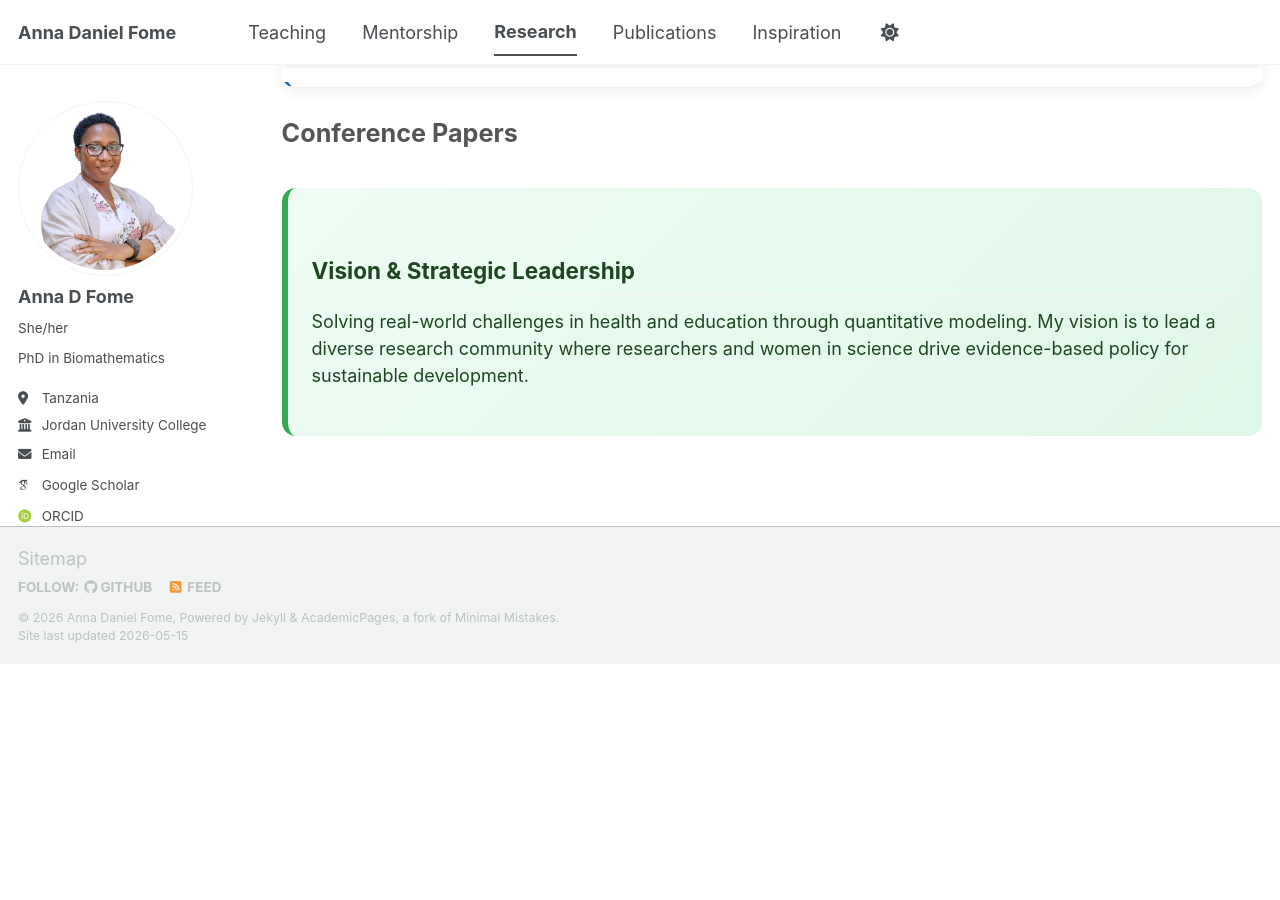
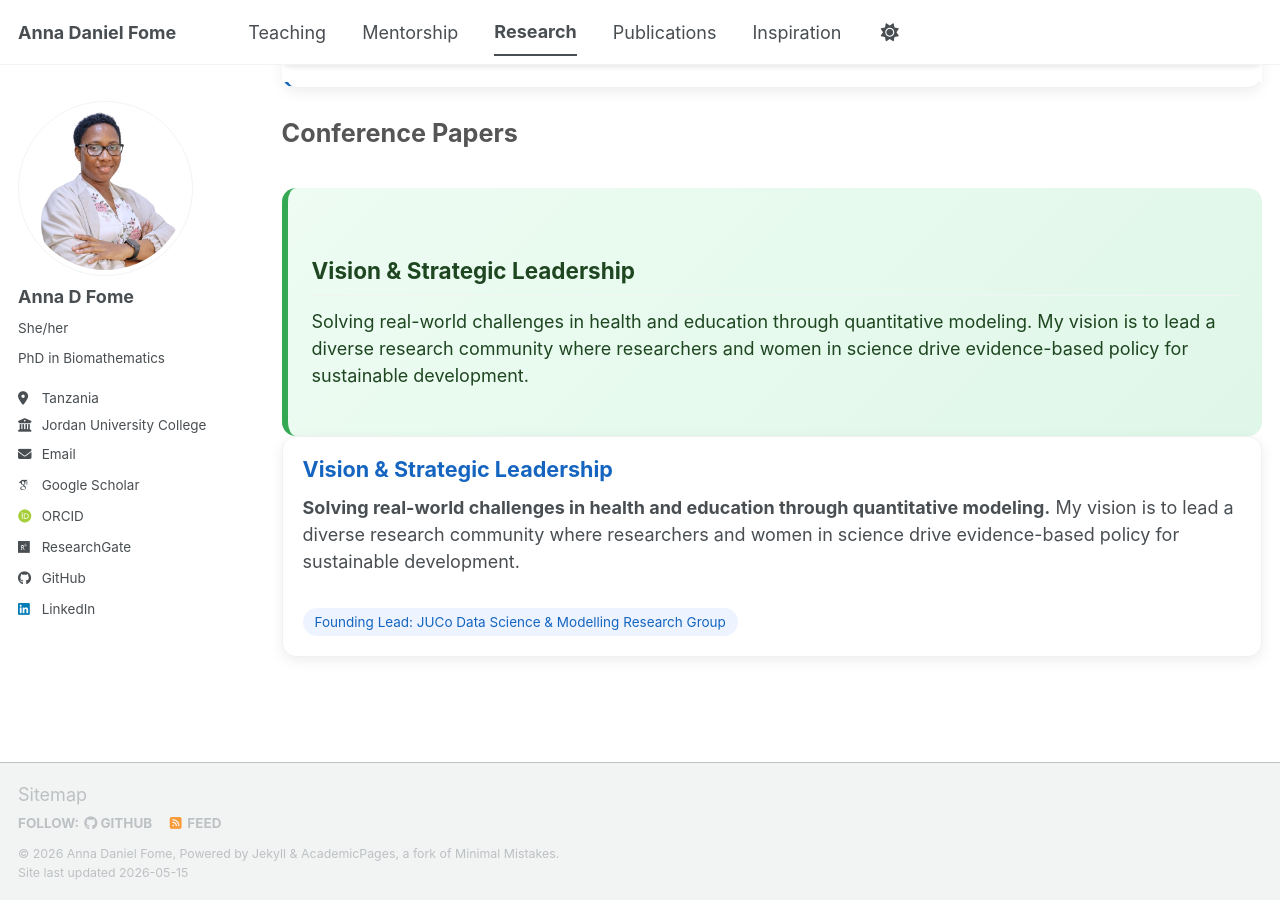
Before and after one commit to FomeA/FomeA.github.io, a Jekyll site: the page built from _pages/research.html, in a window 1280 px wide and 900 px high, scrolled down 3211 px. Built offline with Jekyll 4.4.1, drawn with Linux system fonts in a browser that asks for light colours; some web fonts are replaced; a script bundle is joined from its source files by our own code; library files that are not in the unit come from our copies; before the commit the page ends 3875 px from its top, so only the background shows below that.

Commit message:
Update research.html

```diff
--- a/_pages/research.html
+++ b/_pages/research.html
@@ -94,6 +94,16 @@ author_profile: true
   </p>
 </section>
 
+  <div class="card mission-card">
+  <h3>Vision & Strategic Leadership</h3>
+  <p>
+    <strong>Solving real-world challenges in health and education through quantitative modeling.</strong>
+    My vision is to lead a diverse research community where researchers and
+    women in science drive evidence-based policy for sustainable development.
+  </p>
+  <span class="tag-group">Founding Lead: JUCo Data Science & Modelling Research Group</span>
+</div>
+
 </div>
 
 <!-- ===================== -->
```
